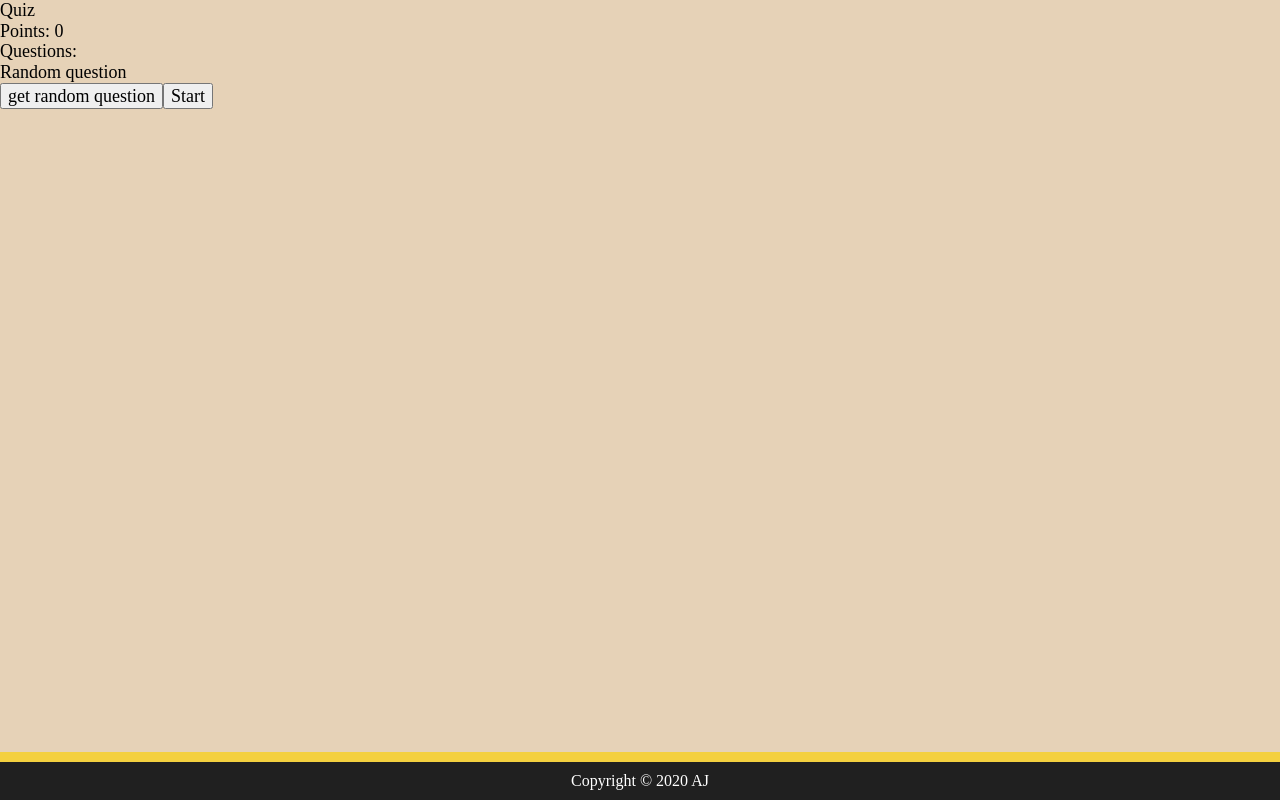
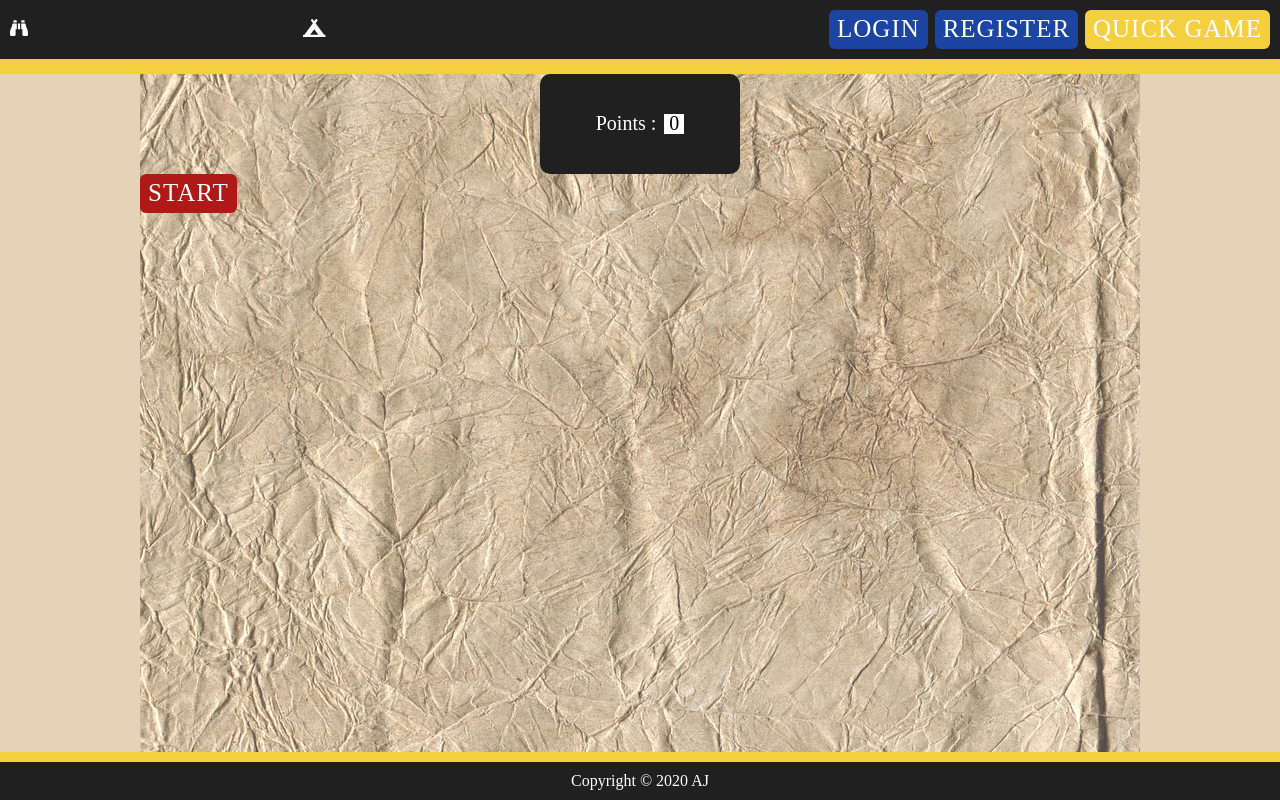
Before and after one commit to AnnaJarocinska/questions, a React (Create React App) app in the folder client/: page /quiz in a window 1280 px wide. Built offline with nearby package versions, Linux system fonts and the light colour scheme; no server answers; a web font is replaced by a local one.

Commit message:
Add points container

```diff
--- a/client/src/game/components/Points.js
+++ b/client/src/game/components/Points.js
@@ -4,6 +4,9 @@ import shortid from 'shortid';
 import { getQuestions } from '../duck/operations';
 import actions from '../duck/actions';
 import OneQuestion from './OneQuestion';
+import PointsContainer from '../../styles/PointsContainer';
+import PointsBox from '../../styles/PointsBox';
+import Button from '../../styles/Button';
 
 const Points = ({points, questions, getQuestions, getRandomQuestion, gameFinished}) => {
 
@@ -23,11 +26,14 @@ const handleClick = () => {
 
     return (
         <>
-            <p>Points: {points}</p>
-            <p>Questions: {questionList}</p>
-            <p>Random question</p>
-            <button onClick={handleClick}> get random question</button>
-            {!gameFinished && <OneQuestion/>}
+        <PointsContainer>
+            <p>Points : </p>
+            <PointsBox> {points} </PointsBox>
+        </PointsContainer>
+        {/* <p>Questions: {questionList}</p> */}
+
+        <Button login red onClick={handleClick}> Start </Button>
+        {!gameFinished && <OneQuestion/>}
         </>
      );
 }
--- a/client/src/styles/Button.js
+++ b/client/src/styles/Button.js
@@ -39,6 +39,10 @@ ${({ menu }) => menu && css`
 font-size:15px;
 padding: 2px 4px;
 `}
+
+${({ red }) => red && css`
+background-color: ${props => props.theme.colors.red.normal};
+`}
 `
 
 export default Button;
--- /dev/null
+++ b/client/src/styles/PointsBox.js
@@ -0,0 +1,14 @@
+import styled from 'styled-components';
+
+const PointsBox = styled.div`
+background-color: ${props => props.theme.colors.white.normal};
+width: 20px;
+height: 20px;
+color: black;
+margin-left: 8px;
+display:flex;
+justify-content: center;
+align-items: center;
+`
+
+export default PointsBox;
--- /dev/null
+++ b/client/src/styles/PointsContainer.js
@@ -0,0 +1,16 @@
+import styled from 'styled-components';
+
+const PointsContainer = styled.div`
+background-color: ${props => props.theme.colors.grey.dark};
+width: 200px;
+height: 100px;
+margin: auto;
+color: white;
+font-size: 20px;
+border-radius: 10px;
+display:flex;
+justify-content: center;
+align-items: center;
+`
+
+export default PointsContainer;
--- a/client/src/utils/theme.js
+++ b/client/src/utils/theme.js
@@ -19,6 +19,12 @@ export default {
         yellow: {
             normal: 'rgb(243, 221, 78)',
             dark: 'rgb(244, 208, 63)'
+        },
+        black: {
+            normal: 'rgb(0, 0, 0)',
+        },
+        red: {
+            normal: 'rgb(175, 25, 23)',
         }
     }
 
--- a/client/src/views/Quiz.js
+++ b/client/src/views/Quiz.js
@@ -2,6 +2,9 @@ import React, { useState, useEffect } from 'react';
 import axios from 'axios';
 import OneQuestion from '../components/OneQuestion';
 import Points from '../game/components/Points';
+import NavBar from '../components/NavBar';
+import Wrapper from '../styles/Wrapper';
+import Overlay from '../styles/Overlay.js';
 
 const Quiz = () => {
 
@@ -21,10 +24,14 @@ const Quiz = () => {
 
     return (
         <>
-        <p>Quiz</p>
-        <Points/>
-        <button onClick={fetchData}>Start</button>
-        <OneQuestion question={data}/>
+        <NavBar/>
+        <Wrapper>
+          <Overlay>
+            <Points/>
+            {/* <button onClick={fetchData}>Start</button>
+            <OneQuestion question={data}/> */}
+            </Overlay>
+        </Wrapper>
         </>
     );
 }
```
